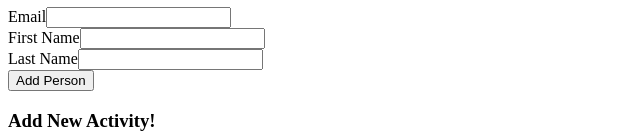
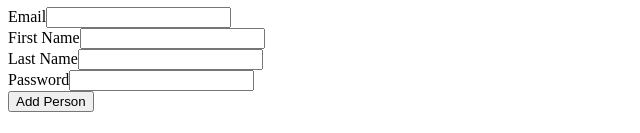
Before and after one commit to archetypalsxe/gitlab-plus-minus-server, an Angular app in the folder mean-docker/plusminusangular/: page / in a window 1280 px wide. Shown: the part 255-388 px from the top of the page, without its empty margins (0-640 px from the left). Built offline with nearby package versions, Linux system fonts and the light colour scheme; no server answers.

Commit message:
[#13] Added password & token to the user field, began work on authenticate endpoint

```diff
--- a/mean-docker/plusminusangular/src/app/app.component.html
+++ b/mean-docker/plusminusangular/src/app/app.component.html
@@ -34,7 +34,11 @@
         <label for="name">Last Name</label>
         <input type="text" class="form-control" id="lastName" #lastName>
       </div>
-      <button type="button" (click)="addPerson(email.value, firstName.value, lastName.value)" class="btn btn-primary">Add Person</button>
+      <div class="form-group">
+        <label for="name">Password</label>
+        <input type="password" class="form-control" id="password" #password>
+      </div>
+      <button type="button" (click)="addPerson(email.value, firstName.value, lastName.value, password.value)" class="btn btn-primary">Add Person</button>
     </form>
   </div>
   <div [style.margin-top.px]="10" class="row">
@@ -82,7 +86,7 @@
     <!-- Bootstrap Card -->
     <div [style.margin-right.px]="10" class="card card-block col-md-3" *ngFor="let person of people">
         <h5 class="card-title">{{person._id}}  {{person.email}}
-            {{person.firstName}} {{person.lastName}} {{person.created}}
+            {{person.firstName}} {{person.lastName}} {{person.created}} {{person.password}}
             <span class="deleteField" (click)="deleteField('person', person._id)">X</span>
         </h5>
     </div>
--- a/mean-docker/plusminusangular/src/app/app.component.ts
+++ b/mean-docker/plusminusangular/src/app/app.component.ts
@@ -40,8 +40,8 @@ export class AppComponent implements OnInit {
   }
 
   // Add one person to the API
-  addPerson(email, firstName, lastName) {
-    this.http.post(`${this.API}/users`, {email, firstName, lastName})
+  addPerson(email, firstName, lastName, password) {
+    this.http.post(`${this.API}/users`, {email, firstName, lastName, password})
       .map(res => res.json())
       .subscribe(() => {
         this.getAllPeople();
```
Also changed, not shown: 2 other files (tests, documents, lock files or other folders).
